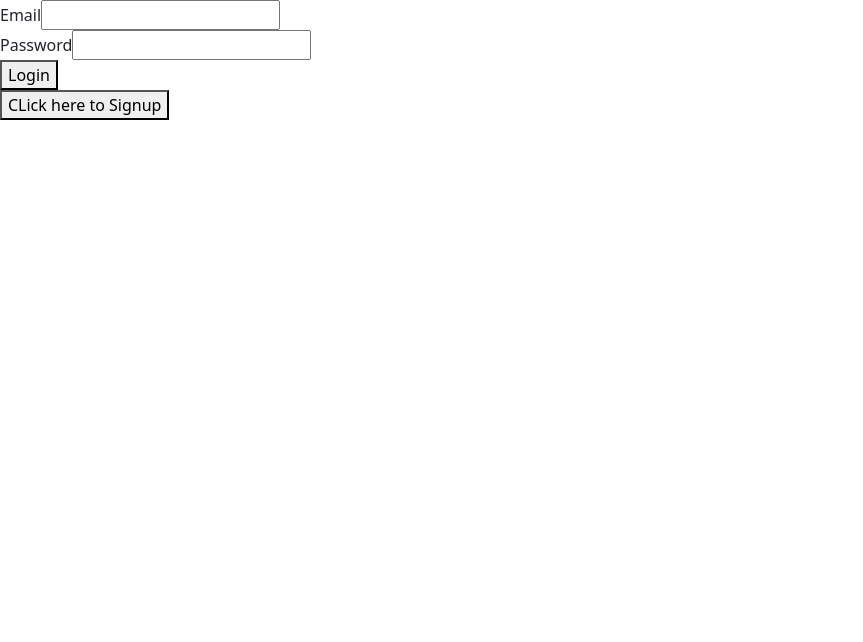
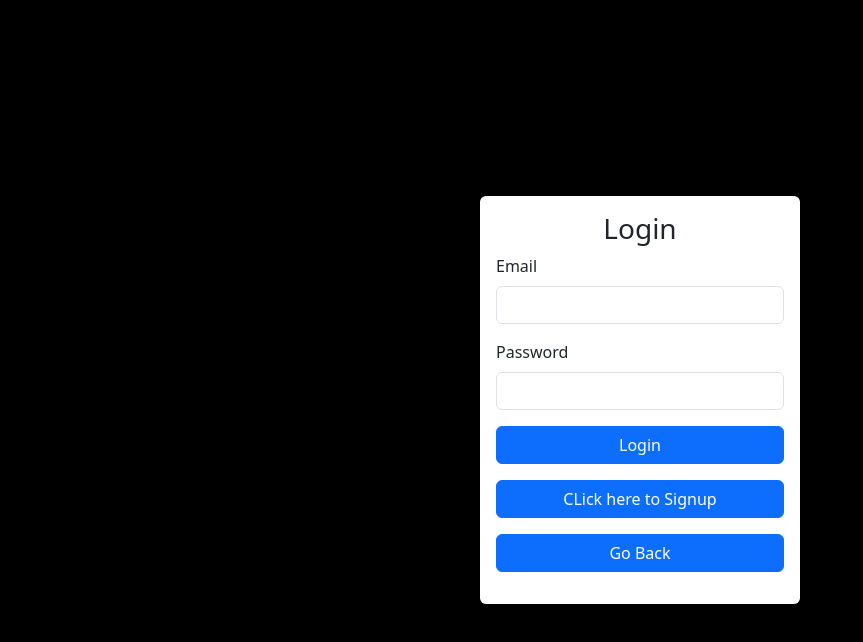
Before and after one commit to mosidrum/hux-assessment-frontend, a React (Create React App) app: page /login in a window 1280 px wide. Shown: the top 642 px of the page, without its empty margins (0-863 px from the left). Built offline with nearby package versions, Linux system fonts and the light colour scheme.

Commit message:
design landing page

```diff
--- a/src/App.js
+++ b/src/App.js
@@ -1,5 +1,8 @@
 import React from 'react';
+import axios from 'axios';
 import { AppRoutes } from './routes';
+
+axios.defaults.withCredentials = true;
 
 const App = () => (
   <div>
--- a/src/components/CreateContact.jsx
+++ b/src/components/CreateContact.jsx
@@ -39,19 +39,20 @@ const CreateContact = () => {
   };
 
   return (
-    <div className="d-flex vh-100 bg-primary justify-content-center align-items-center">
+    <div className="d-flex vh-100 bg-black justify-content-center align-items-center">
       <div className="w-50 bg-white rounded p-3">
         <form onSubmit={handleSubmit}>
           <h2>New Contact</h2>
           <div className="mb-3">
             {message && <div>{message}</div>}
-            <label htmlFor="name">Name</label>
+            <label htmlFor="name" className="form-label">Name</label>
             <input className="form-control" type="text" name="name" placeholder="Enter name" onChange={handleChange} />
           </div>
           <div className="mb-3">
-            <label htmlFor="phone">Phone</label>
+            <label htmlFor="phone" className="form-label">Phone</label>
             <input className="form-control" type="contact" name="phone" placeholder="Enter Phone Number" onChange={handleChange} />
           </div>
+          <button className="btn btn-info mx-2" type="button" onClick={() => navigate(paths.home)}>Back</button>
           <button className="btn btn-success" type="submit">Create</button>
         </form>
       </div>
--- a/src/components/EditContact.jsx
+++ b/src/components/EditContact.jsx
@@ -27,7 +27,7 @@ const EditContact = () => {
   };
 
   return (
-    <div className="d-flex vh-100 bg-primary justify-content-center align-items-center">
+    <div className="d-flex vh-100 bg-black justify-content-center align-items-center">
       <div className="w-50 bg-white rounded p-3">
         {message && (
           <div>
--- a/src/components/Home.jsx
+++ b/src/components/Home.jsx
@@ -75,18 +75,19 @@ const Home = () => {
                     {message}
                   </div>
                 )}
-                <div className="w-50 bg-white rounded p-3">
-                  <div>
+                <div className="w-75 bg-white rounded p-3">
+                  <div className="d-flex justify-content-end align-items-center gap-2 mb-5">
                     <div>
-                      <p>welcome {user}</p>
+                      {/* eslint-disable react/jsx-one-expression-per-line */}
+                      <p className="m-0"> Welcome {user} !</p>
                     </div>
-                    <button type="button" onClick={handleLogout}>
+                    <button type="button" className="btn btn-danger" onClick={handleLogout}>
                       Logout
                     </button>
                   </div>
                   <div className="d-flex justify-content-between">
                     <h2>Contact List</h2>
-                    <button className="btn btn-success" type="button" onClick={() => navigate(paths.createContact)}>Create Contact</button>
+                    <button className="btn btn-outline-primary" type="button" onClick={() => navigate(paths.createContact)}>Create Contact</button>
                   </div>
                   <table className="table">
                     <thead>
--- a/src/components/Landing.jsx
+++ b/src/components/Landing.jsx
@@ -6,8 +6,17 @@ const Landing = () => {
   const navigate = useNavigate();
   return (
     <>
-      <div>Landing</div>
-      <button type="button" onClick={() => navigate(paths.login)}>Login</button>
+      <div className="d-flex vh-100 bg-black justify-content-center align-items-center">
+        <div className="w-60 bg-white rounded p-3 text-center">
+          <h1>
+            Welcome to my Contact Web App
+          </h1>
+          <p>An assessment test from Hux Ventures. Please Login to use the app</p>
+          <div className="d-flex flex-column text-center mb-3">
+            <button type="button" className="btn btn-primary" onClick={() => navigate(paths.login)}>Login</button>
+          </div>
+        </div>
+      </div>
     </>
   );
 };
--- a/src/components/Login.jsx
+++ b/src/components/Login.jsx
@@ -36,24 +36,32 @@ const Login = () => {
   };
 
   return (
-    <div>
+    <div className="d-flex vh-100 bg-black justify-content-center align-items-center">
+      <div className="w-25 bg-white rounded p-3 shadow-lg">
+        <h3 className="text-center">Login</h3>
         <form onSubmit={handleSubmit}>
           <div>
             {message}
           </div>
-        <div>
-          <label htmlFor="email">Email</label>
-          <input type="email" name="email" id="email" onChange={handleChange} />
+          <div className="mb-3">
+            <label htmlFor="email" className="form-label">Email</label>
+            <input type="email" className="form-control" name="email" id="email" onChange={handleChange} />
           </div>
-        <div>
-          <label htmlFor="password">Password</label>
-          <input type="password" name="password" id="password" onChange={handleChange} />
+          <div className="mb-3">
+            <label htmlFor="password" className="form-label">Password</label>
+            <input type="password" className="form-control" name="password" id="password" onChange={handleChange} />
           </div>
-        <button type="submit">Login</button>
-        <div>
-          <button type="button" onClick={() => navigate(paths.signup)}>CLick here to Signup</button>
+          <div className="d-flex flex-column text-center mb-3">
+            <button type="submit" className="btn btn-primary">Login</button>
+          </div>
+          <div className="d-flex flex-column text-center mb-3">
+            <button type="button" className="btn btn-primary" onClick={() => navigate(paths.signup)}>CLick here to Signup</button>
+          </div>
+          <div className="d-flex flex-column text-center mb-3">
+            <button type="button" className="btn btn-primary" onClick={() => navigate(paths.landing)}>Go Back</button>
           </div>
         </form>
+      </div>
     </div>
   );
 };
--- a/src/components/SignUp.jsx
+++ b/src/components/SignUp.jsx
@@ -29,27 +29,34 @@ const SignUp = () => {
   };
 
   return (
+    <div className="d-flex vh-100 bg-black justify-content-center align-items-center">
+      <div className="w-25 bg-white rounded p-3">
+        <h3 className="text-center">SIGN UP</h3>
         <form onSubmit={handleSubmit}>
           <div>
             {message}
           </div>
-      <div>
-        <label htmlFor="name">Name</label>
-        <input type="name" name="name" id="name" onChange={handleChange} />
+          <div className="mb-3">
+            <label htmlFor="name" className="form-label">Name</label>
+            <input type="name" name="name" id="name" className="form-control" onChange={handleChange} />
           </div>
-      <div>
-        <label htmlFor="email">Email</label>
-        <input type="email" name="email" id="email" onChange={handleChange} />
+          <div className="mb-3">
+            <label htmlFor="email" className="form-label">Email</label>
+            <input type="email" name="email" id="email" className="form-control" onChange={handleChange} />
           </div>
-      <div>
-        <label htmlFor="password">Password</label>
-        <input type="password" name="password" id="password" onChange={handleChange} />
+          <div className="mb-3">
+            <label htmlFor="password" className="form-label">Password</label>
+            <input type="password" name="password" id="password" className="form-control" onChange={handleChange} />
           </div>
-      <button type="submit">Sign Up</button>
-      <div>
-        <button type="button" onClick={() => navigate(paths.login)}>CLick here to Login</button>
+          <div className="text-center mb-3">
+            <button type="submit" className="btn btn-primary">Sign Up</button>
+          </div>
+          <div className="text-center mb-3">
+            <button type="button" className="btn btn-primary" onClick={() => navigate(paths.login)}>CLick here to Login</button>
           </div>
         </form>
+      </div>
+    </div>
   );
 };
 
--- a/src/components/ViewContact.jsx
+++ b/src/components/ViewContact.jsx
@@ -15,19 +15,31 @@ const ViewContact = () => {
   }, [id]);
 
   return (
-    <div className="d-flex vh-100 bg-primary justify-content-center align-items-center">
+    <div className="d-flex vh-100 bg-black justify-content-center align-items-center">
       <div className="w-50 bg-white rounded p-3">
         {message && (
           <div>
             {message}
           </div>
         )}
-        <h2>Contact Details</h2>
-        <h3>{data.id}</h3>
-        <h3>{data.name}</h3>
-        <h3>{data.phone}</h3>
-        <button className="btn btn-primary mx-2" type="button" onClick={() => navigate(paths.home)}>Back</button>
-        <button className="btn btn-primary" type="button">Edit</button>
+        <table className="table">
+          <thead>
+            <tr>
+              <th>Name</th>
+              <th>Phone Number</th>
+              <th>Action</th>
+            </tr>
+          </thead>
+          <tbody>
+            <tr key={data.id}>
+              <td>{data.name}</td>
+              <td>{data.phone}</td>
+              <td>
+                <button className="btn btn-primary mx-2" type="button" onClick={() => navigate(paths.home)}>Back</button>
+              </td>
+            </tr>
+          </tbody>
+        </table>
       </div>
     </div>
   );
```
Lines whose indentation alone changed are shown as unchanged.
